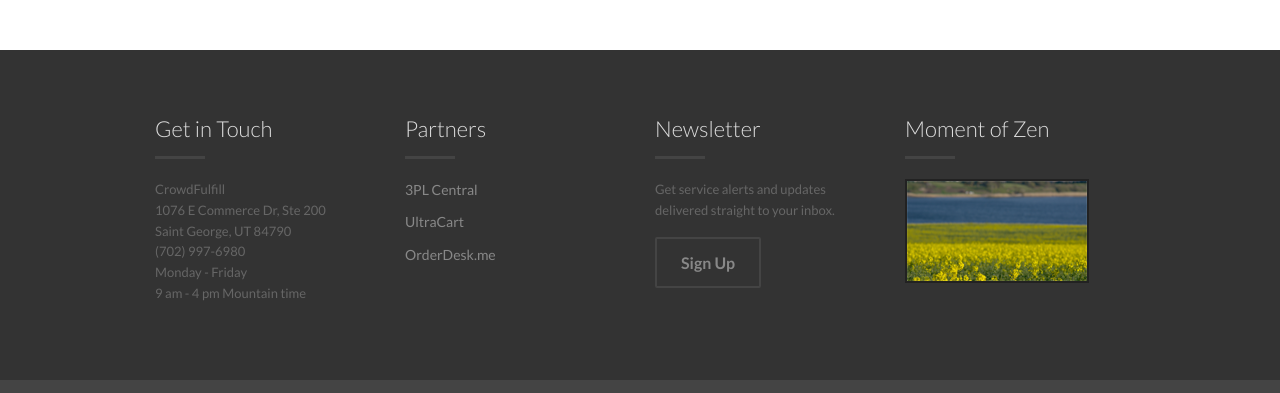
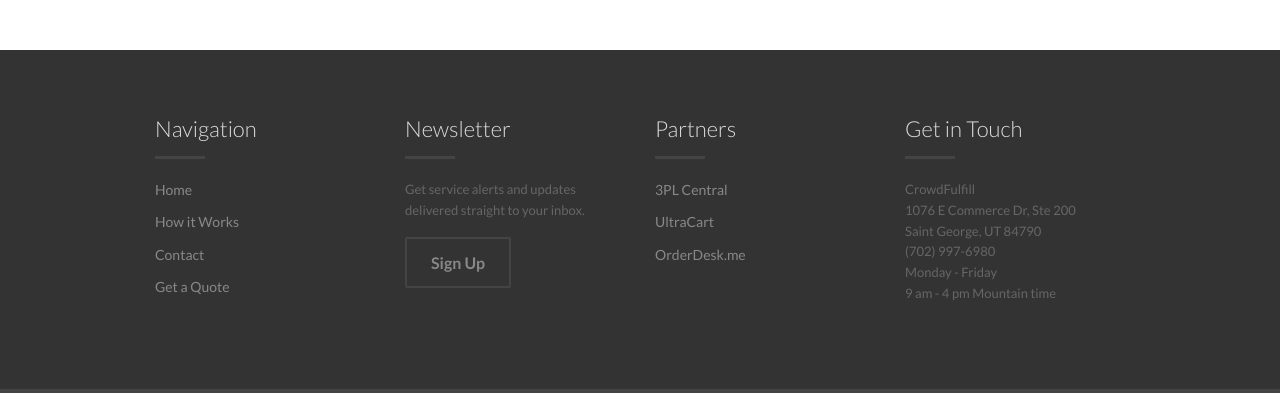
Before and after one commit to crowdfulfill/crowdfulfill.github.io, a plain HTML site: page 404.html in a window 1280 px wide. Shown: the part 1009-1402 px from the top of the page. Drawn offline with nearby package versions, Linux system fonts and the light colour scheme.

Commit message:
Updated footer.

```diff
--- a/404.html
+++ b/404.html
@@ -141,6 +141,31 @@
 		<div class="footer_big arcus-content">
 			<div class="row">
 				<div class="large-3 columns responsive_space">
+					<h3>Navigation</h3>
+					<div class="decorative-line"></div>
+					<ul>
+					  <li><a href="index.html">Home</a></li>
+					  <li><a href="how-fulfillment-works.html">How it Works</a></li>
+					  <li><a href="contact.html">Contact</a></li>
+					  <li><a href="get-a-fulfillment-quote.html">Get a Quote</a></li>
+					</ul>
+				</div>
+				<div class="large-3 columns responsive_space">
+					<h3>Newsletter</h3>
+					<div class="decorative-line"></div>
+					<p>Get service alerts and updates delivered straight to your inbox.</p>
+					<a class="button footer-button" href="http://eepurl.com/YAsjj" target="_blank">Sign Up</a>
+				</div>
+				<div class="large-3 columns responsive_space">
+				<h3>Partners</h3>
+				<div class="decorative-line"></div>
+					<ul>
+					  <li><a href="http://www.3plcentral.com" target="_blank">3PL Central</a></li>
+					  <li><a href="http://www.ultracart.com/features/" target="_blank">UltraCart</a></li>
+					  <li><a href="http://www.orderdesk.me/integrations/" target="_blank">OrderDesk.me</a></li>
+					</ul>
+				</div>
+				<div class="large-3 columns responsive_space">
 				<h3>Get in Touch</h3>
 				<div class="decorative-line"></div>
 					<p>
@@ -151,29 +176,6 @@
 						Monday - Friday<br />
 						9 am - 4 pm Mountain time
 					</p>
-				</div>
-
-				<div class="large-3 columns responsive_space">
-				<h3>Partners</h3>
-				<div class="decorative-line"></div>
-					<ul>
-					  <li><a href="http://www.3plcentral.com" target="_blank">3PL Central</a></li>
-					  <li><a href="http://www.ultracart.com/features/" target="_blank">UltraCart</a></li>
-					  <li><a href="http://www.orderdesk.me/integrations/" target="_blank">OrderDesk.me</a></li>
-					</ul>
-				</div>
-
-				<div class="large-3 columns responsive_space">
-					<h3>Newsletter</h3>
-					<div class="decorative-line"></div>
-					<p>Get service alerts and updates delivered straight to your inbox.</p>
-					<a class="button footer-button" href="http://eepurl.com/YAsjj" target="_blank">Sign Up</a>
-				</div>
-
-				<div class="large-3 columns responsive_space">
-					<h3>Moment of Zen</h3>
-					<div class="decorative-line"></div>
-					<img src="img/Moment-of-Zen.png"></img>
 				</div>
 			</div>
 		</div>
```
